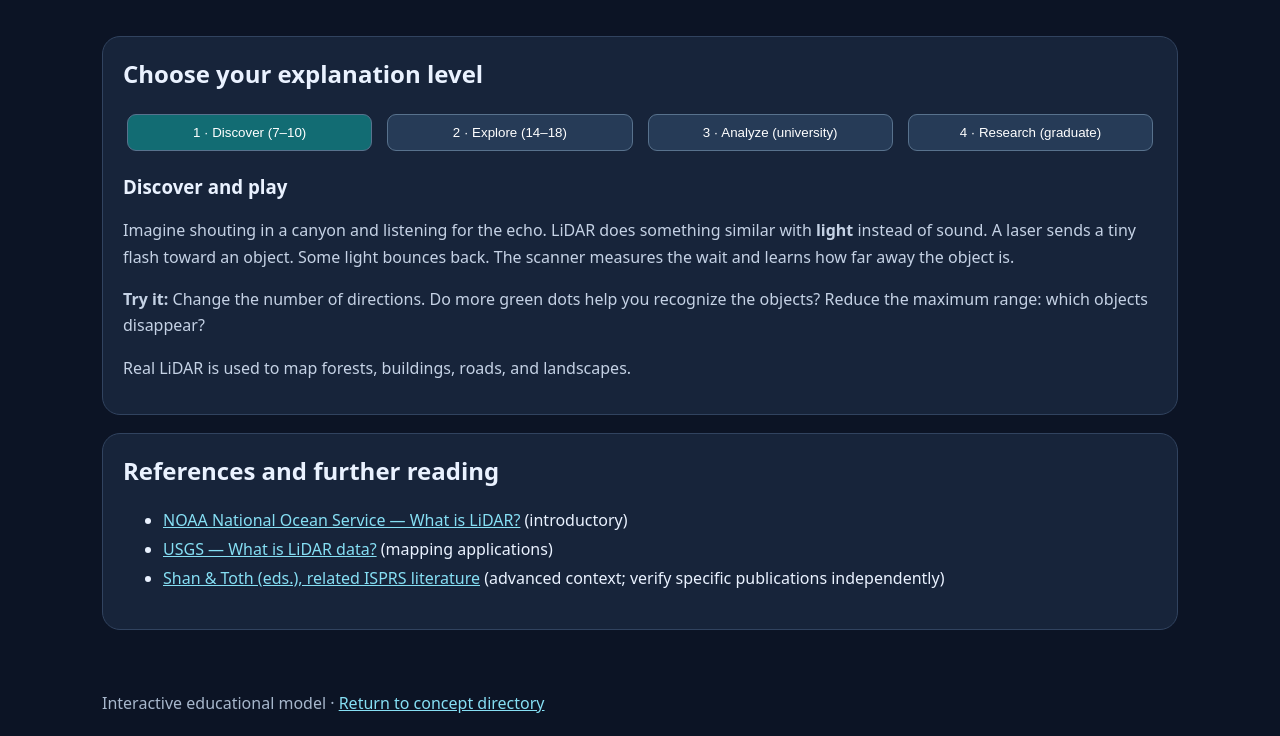
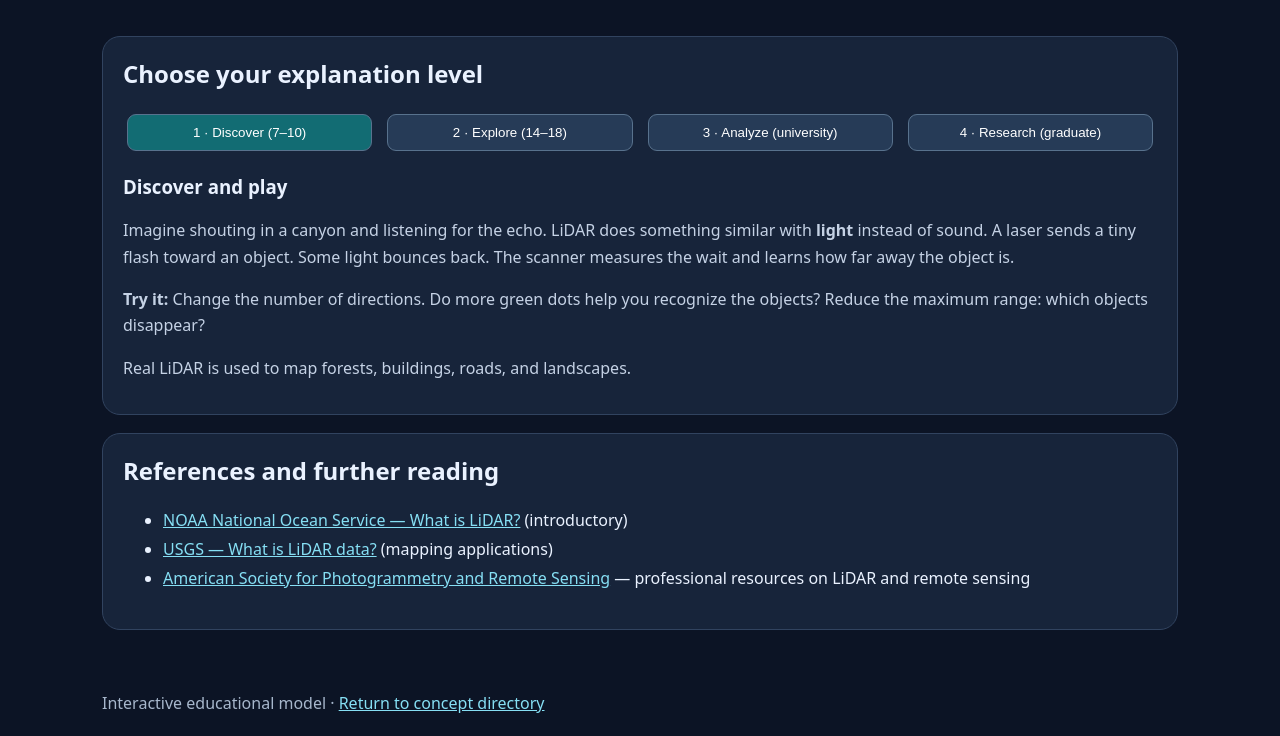
Before and after one commit to ValRCS/Science_Concepts_Demonstrated, a plain HTML site: page docs/visualizations/how-lidar-works/index.html in a window 1280 px wide. Shown: the part 925-1661 px from the top of the page. Drawn offline with Linux system fonts and the light colour scheme.

Commit message:
Use verified institutional resource instead of unverified article citation

```diff
--- a/docs/visualizations/how-lidar-works/index.html
+++ b/docs/visualizations/how-lidar-works/index.html
@@ -23,7 +23,7 @@
 <section class="panel"><h2>References and further reading</h2><ul>
 <li><a href="https://oceanservice.noaa.gov/facts/lidar.html">NOAA National Ocean Service — What is LiDAR?</a> (introductory)</li>
 <li><a href="https://www.usgs.gov/3d-elevation-program/what-lidar-data">USGS — What is LiDAR data?</a> (mapping applications)</li>
-<li><a href="https://doi.org/10.1016/j.isprsjprs.2017.11.001">Shan &amp; Toth (eds.), related ISPRS literature</a> (advanced context; verify specific publications independently)</li>
+<li><a href="https://www.asprs.org/">American Society for Photogrammetry and Remote Sensing</a> — professional resources on LiDAR and remote sensing</li>
 </ul></section></main><footer>Interactive educational model · <a href="../../">Return to concept directory</a></footer>
 <script>
 "use strict";
```
